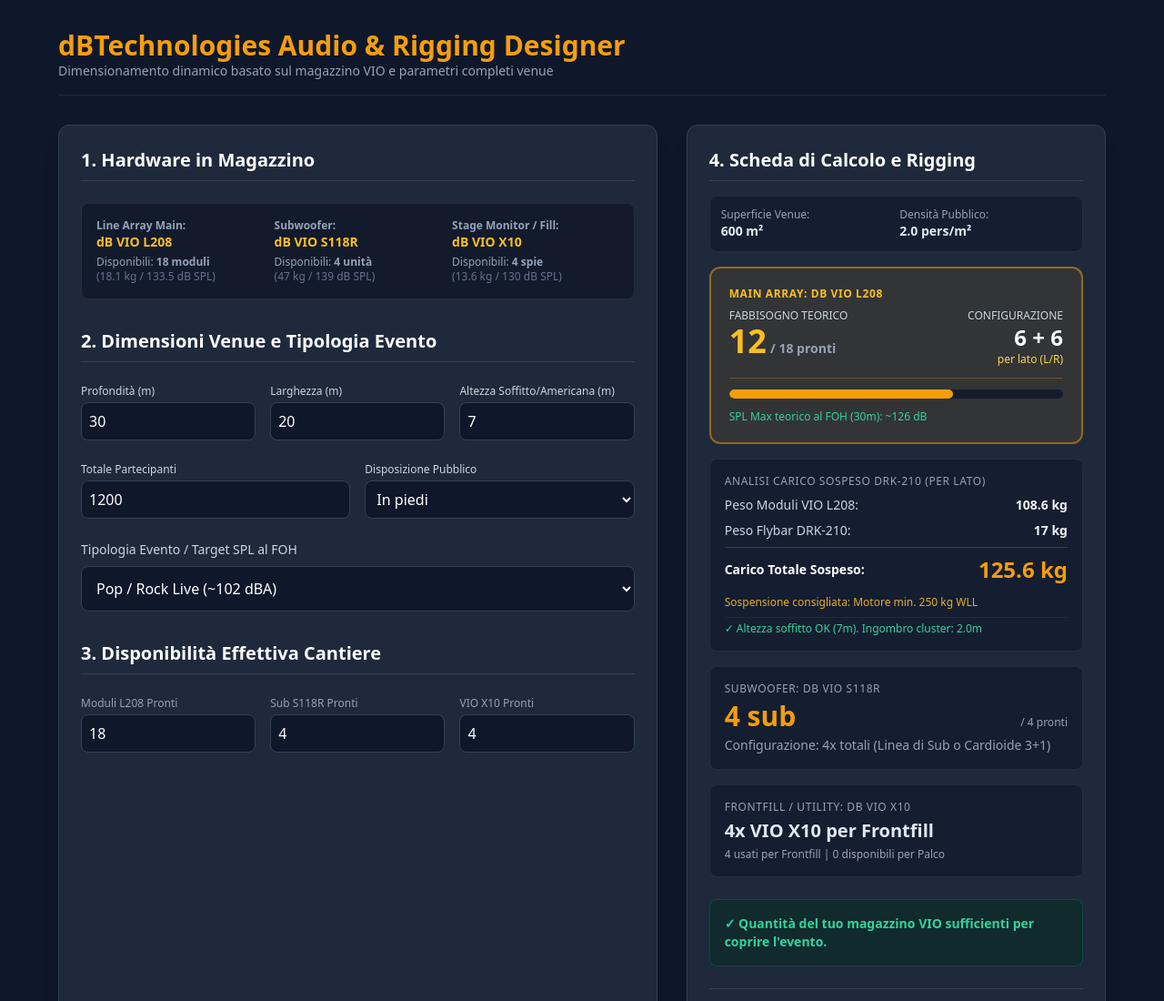
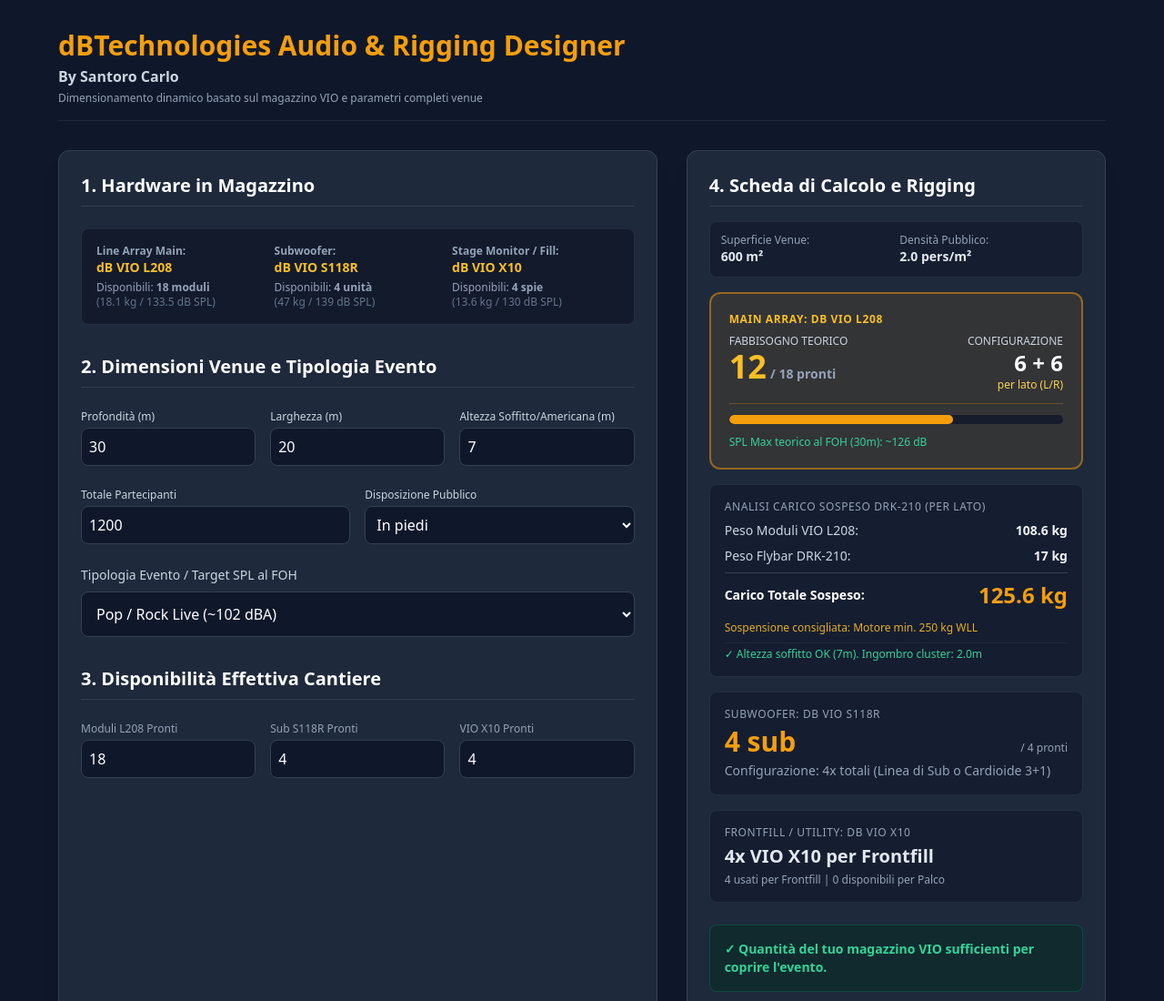
Before and after one commit to astaroth84/Calcolatore-Line-Array, a plain HTML site: page index.html in a window 1280 px wide. Shown: the top 1100 px of the page at 91% size. Drawn offline with nearby package versions, Linux system fonts and the light colour scheme.

Commit message:
Update index.html

```diff
--- a/index.html
+++ b/index.html
@@ -3,7 +3,7 @@
 <head>
     <meta charset="UTF-8">
     <meta name="viewport" content="width=device-width, initial-scale=1.0">
-    <title>dBTechnologies VIO System Sizer</title>
+    <title>dBTechnologies Audio & Rigging Designer - By Santoro Carlo</title>
     <!-- Tailwind CSS CDN -->
     <script src="https://cdn.tailwindcss.com"></script>
 </head>
@@ -13,7 +13,8 @@
         <!-- Header -->
         <header class="mb-8 border-b border-slate-800 pb-4">
             <h1 class="text-2xl md:text-3xl font-bold text-amber-500">dBTechnologies Audio & Rigging Designer</h1>
-            <p class="text-slate-400 text-sm">Dimensionamento dinamico basato sul magazzino VIO e parametri completi venue</p>
+            <p class="text-slate-300 font-semibold text-base mt-1">By Santoro Carlo</p>
+            <p class="text-slate-400 text-xs mt-1">Dimensionamento dinamico basato sul magazzino VIO e parametri completi venue</p>
         </header>
 
         <div class="grid grid-cols-1 lg:grid-cols-12 gap-8">
@@ -271,7 +272,7 @@
             resArea.textContent = `${area.toFixed(0)} m²`;
             resDensity.textContent = `${density.toFixed(1)} pers/m²`;
 
-            // 2. Calcolo Moduli Array L208 (Senza limite teorico rigido per mostrare il bisogno reale)
+            // 2. Calcolo Moduli Array L208
             let modulesPerSide = 3;
             if (depth <= 18) modulesPerSide = 3;
             else if (depth > 18 && depth <= 28) modulesPerSide = 4;
@@ -287,7 +288,7 @@
 
             const totalModules = modulesPerSide * 2;
 
-            // 3. Calcolo Sub S118R Fabbisogno Reale
+            // 3. Calcolo Sub S118R
             let totalSubs = 2;
             if (depth > 20 || targetSPL >= 102 || people > 600) totalSubs = 4;
             if (depth > 35 || targetSPL >= 106 || people > 1500) totalSubs = 6;
@@ -312,7 +313,6 @@
             let isArrayDeficit = missingL208 > 0;
             let isSubDeficit = missingS118R > 0;
 
-            // Stile scheda Main Array in caso di deficit
             if (isArrayDeficit) {
                 arrayCardBox.className = "mb-4 bg-red-950/30 p-5 rounded-xl border-2 border-red-600 relative overflow-hidden transition-all duration-300";
                 resArrayTotalBig.className = "text-4xl font-extrabold text-red-500";
@@ -323,7 +323,6 @@
                 resArrayProgressBar.className = "bg-amber-500 h-2.5 rounded-full transition-all duration-300";
             }
 
-            // Stile scheda Sub
             resSubTotal.textContent = `${totalSubs} sub`;
             resSubStockMax.textContent = `/ ${maxS118R} pronti`;
             resSubConfig.textContent = `Configurazione: ${subText}`;
@@ -336,7 +335,6 @@
                 resSubTotal.className = "text-3xl font-extrabold text-amber-500";
             }
 
-            // Messaggio globale Alert / Ok
             if (isArrayDeficit || isSubDeficit) {
                 stockStatus.className = "p-4 rounded-lg bg-red-950/80 border-2 border-red-600 text-red-200 text-sm space-y-2";
 
```
